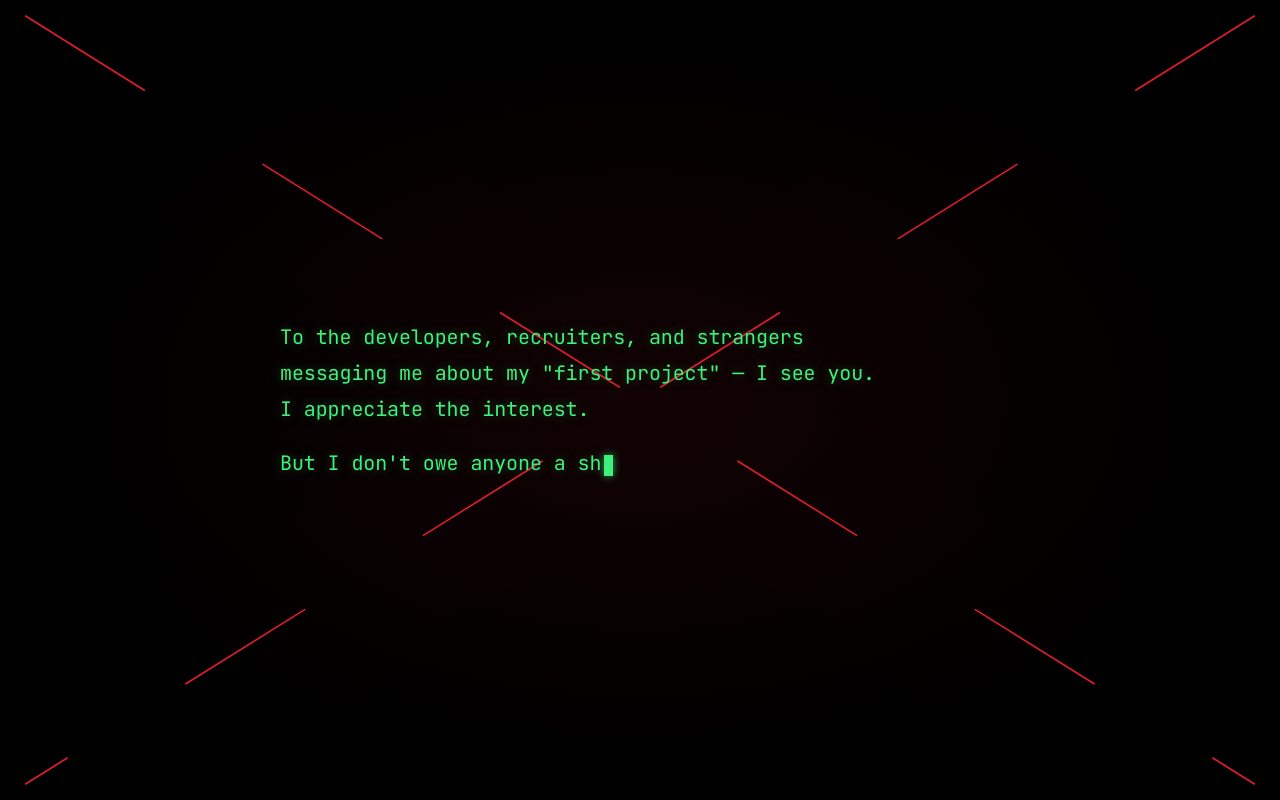
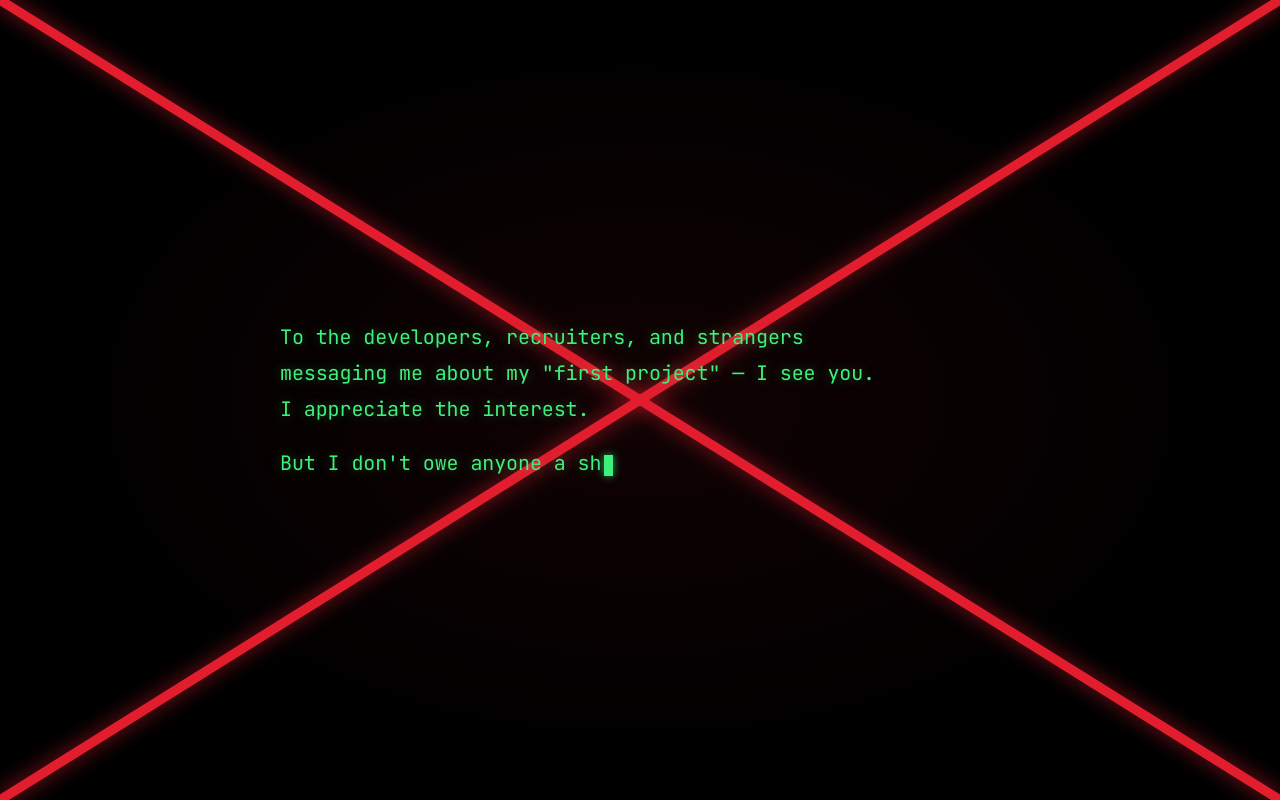
Before and after one commit to codebymehran/portfolio, a Next.js app: page / in a window 1280 px wide. Built offline with nearby package versions, Linux system fonts and the light colour scheme.

Commit message:
Add RedCross component for dynamic SVG rendering

```diff
--- a/app/page.tsx
+++ b/app/page.tsx
@@ -29,26 +29,74 @@ const LINES = [
   `Either way, I'm not rushing.`,
 ];
 
+function RedCross({ drawn }: { drawn: boolean }) {
+  const [size, setSize] = useState({ w: 0, h: 0 });
+
+  useEffect(() => {
+    const update = () => setSize({ w: window.innerWidth, h: window.innerHeight });
+    update();
+    window.addEventListener("resize", update);
+    return () => window.removeEventListener("resize", update);
+  }, []);
+
+  if (size.w === 0) return null;
+
+  const { w, h } = size;
+  const diag = Math.hypot(w, h);
+  const strokeWidth = Math.max(6, Math.min(w, h) * 0.012); // scales with screen, min 6px
+
+  return (
+    <svg
+      width={w}
+      height={h}
+      viewBox={`0 0 ${w} ${h}`}
+      style={{ position: "absolute", inset: 0, pointerEvents: "none" }}
+    >
+      <line
+        x1={0} y1={0} x2={w} y2={h}
+        stroke="#e11d2e"
+        strokeWidth={strokeWidth}
+        strokeLinecap="round"
+        style={{
+          strokeDasharray: diag,
+          strokeDashoffset: drawn ? 0 : diag,
+          transition: "stroke-dashoffset 0.7s cubic-bezier(.4,0,.2,1)",
+          filter: "drop-shadow(0 0 10px rgba(225,29,46,0.7))",
+        }}
+      />
+      <line
+        x1={w} y1={0} x2={0} y2={h}
+        stroke="#e11d2e"
+        strokeWidth={strokeWidth}
+        strokeLinecap="round"
+        style={{
+          strokeDasharray: diag,
+          strokeDashoffset: drawn ? 0 : diag,
+          transition: "stroke-dashoffset 0.7s cubic-bezier(.4,0,.2,1) 0.15s",
+          filter: "drop-shadow(0 0 10px rgba(225,29,46,0.7))",
+        }}
+      />
+    </svg>
+  );
+}
+
 export default function Home() {
   const [crossDrawn, setCrossDrawn] = useState(false);
   const [lineIdx, setLineIdx] = useState(0);
   const [charIdx, setCharIdx] = useState(0);
   const [doneTyping, setDoneTyping] = useState(false);
 
-  // Trigger cross draw-in on mount
   useEffect(() => {
     const t = setTimeout(() => setCrossDrawn(true), 150);
     return () => clearTimeout(t);
   }, []);
 
-  // Start typing after cross finishes drawing
   useEffect(() => {
     if (!crossDrawn) return;
     const delay = setTimeout(() => setLineIdx(0), 900);
     return () => clearTimeout(delay);
   }, [crossDrawn]);
 
-  // Typewriter logic — line by line
   useEffect(() => {
     if (!crossDrawn || lineIdx >= LINES.length) {
       if (lineIdx >= LINES.length && crossDrawn) setDoneTyping(true);
@@ -81,41 +129,8 @@ export default function Home() {
         fontFamily: "'JetBrains Mono', monospace",
       }}
     >
-      {/* ── BIG RED CROSS ── */}
-      <svg
-        viewBox="0 0 100 100"
-        preserveAspectRatio="none"
-        style={{ position: "absolute", inset: 0, width: "100%", height: "100%", pointerEvents: "none" }}
-      >
-        <line
-          x1="2" y1="2" x2="98" y2="98"
-          stroke="#e11d2e"
-          strokeWidth="1.6"
-          strokeLinecap="round"
-          vectorEffect="non-scaling-stroke"
-          style={{
-            strokeDasharray: 140,
-            strokeDashoffset: crossDrawn ? 0 : 140,
-            transition: "stroke-dashoffset 0.7s cubic-bezier(.4,0,.2,1)",
-            filter: "drop-shadow(0 0 10px rgba(225,29,46,0.7))",
-          }}
-        />
-        <line
-          x1="98" y1="2" x2="2" y2="98"
-          stroke="#e11d2e"
-          strokeWidth="1.6"
-          strokeLinecap="round"
-          vectorEffect="non-scaling-stroke"
-          style={{
-            strokeDasharray: 140,
-            strokeDashoffset: crossDrawn ? 0 : 140,
-            transition: "stroke-dashoffset 0.7s cubic-bezier(.4,0,.2,1) 0.15s",
-            filter: "drop-shadow(0 0 10px rgba(225,29,46,0.7))",
-          }}
-        />
-      </svg>
+      <RedCross drawn={crossDrawn} />
 
-      {/* faint red glow wash */}
       <div
         style={{
           position: "absolute",
@@ -127,7 +142,6 @@ export default function Home() {
         }}
       />
 
-      {/* ── TEXT ── */}
       <div
         style={{
           position: "relative",
```
